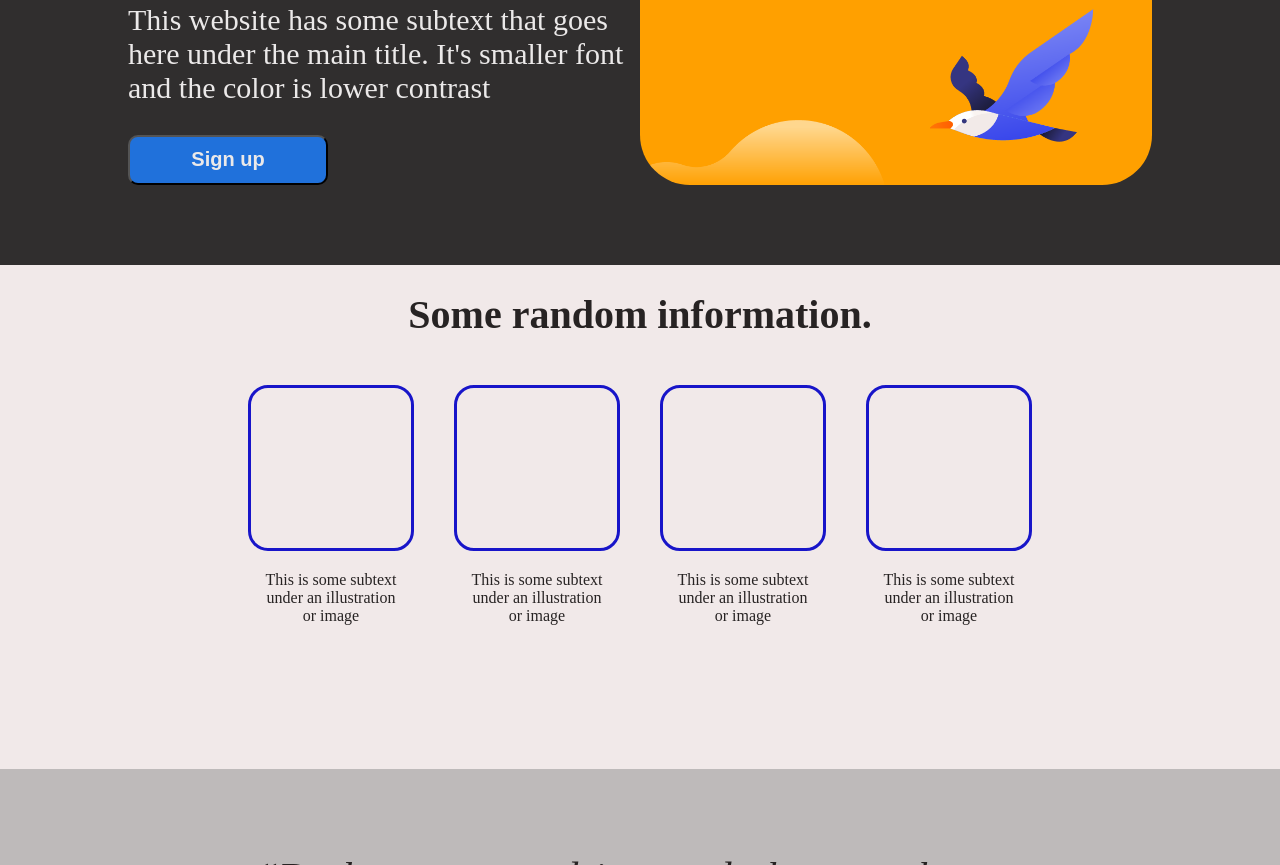
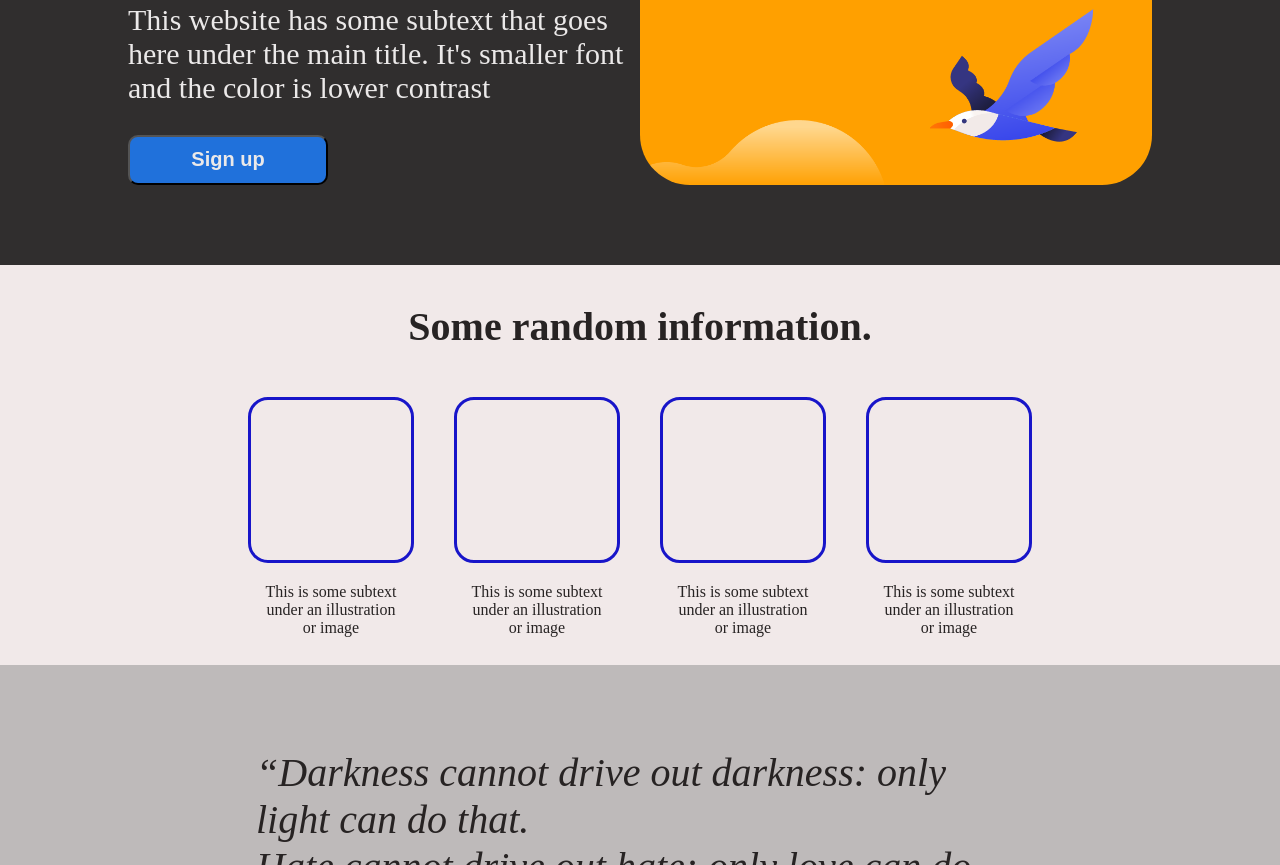
Before and after one commit to IrianB/first-project, a plain HTML site: page index.html in a window 1280 px wide. Shown: the part 516-1381 px from the top of the page. Drawn offline with Linux system fonts and the light colour scheme.

Commit message:
change margin to height in second container

```diff
--- a/css/styles.css
+++ b/css/styles.css
@@ -84,7 +84,7 @@ body {
     justify-content: center;
     align-items: center;
     color: rgb(39, 35, 35);
-    margin-bottom: 8rem;
+    height: 50vh;
 }
 
 .second-container-top {
```
